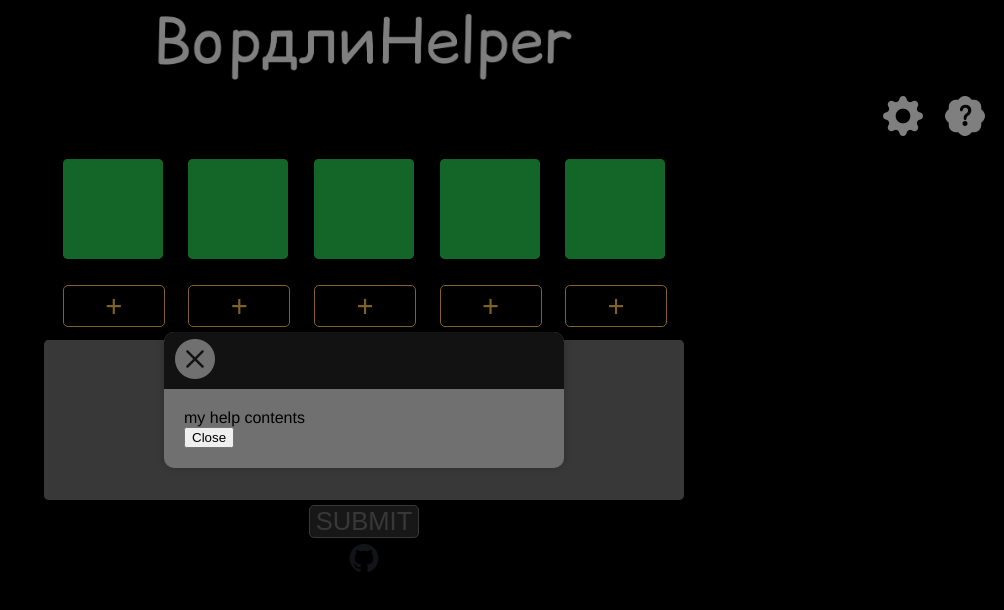
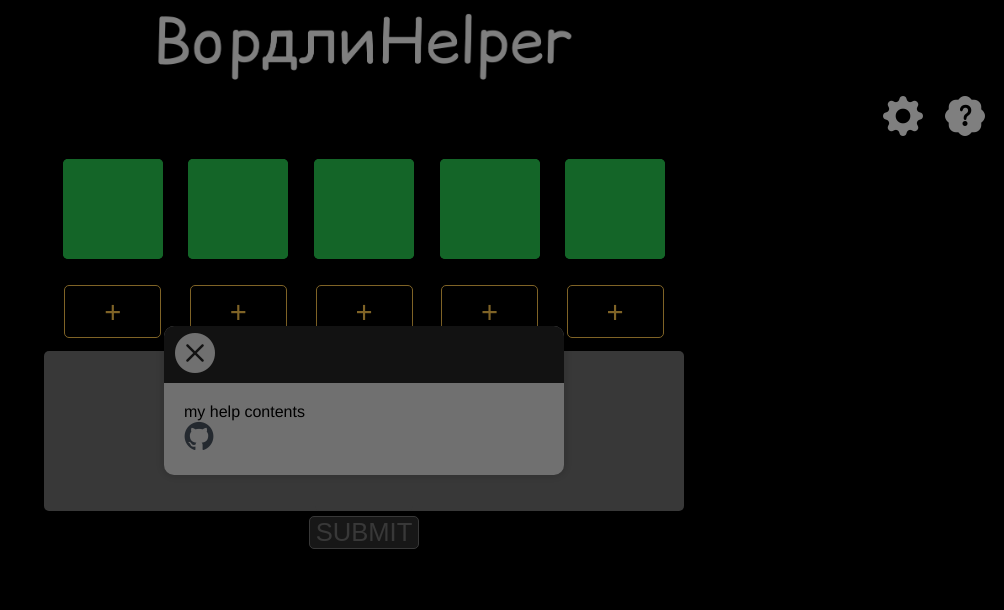
Before and after one commit to rorour/VordliHelper, a React (Create React App) app in the folder vordli-helper/: page / in a window 1280 px wide. Both pictures are taken after a click on the button 1240 px from the left and 117 px from the top of the page. Shown: the top 610 px of the page, without its empty margins (276-1280 px from the left). Built offline with nearby package versions, Linux system fonts and the light colour scheme.

Commit message:
yellowletters correct size

```diff
--- a/vordli-helper/src/App.css
+++ b/vordli-helper/src/App.css
@@ -34,7 +34,7 @@ body {
 .SearchButton {
 	background-color:#2F2F2F;
 	border-radius:5px;
-  font-size: clamp(10px, 2vw, 50px);
+  font-size: clamp(20px, 2vw, 50px);
 	display:inline-block;
 	cursor:pointer;
 	color: #707070;
@@ -48,6 +48,7 @@ body {
   align-items: center;
   border-radius: 5px;
   width: 100%;
+  max-width: 98px;
   height: 100%;
 }
 
@@ -58,8 +59,8 @@ body {
 
 .YellowLetter {
   background-color: #FEC64D;
-  width: 24vw;
-  max-width: 98px;
+  width: 25vw;
+  max-width: 100%;
   aspect-ratio: 1;
   border-radius: 5px;
   display: flex;
@@ -80,11 +81,11 @@ body {
 }
 
 .YellowLetterInput {
-  height: 40px;
-  width: 100%;
-  max-width: 100px;
+  height: 4vw;
+  width: 25vw;
+  max-width: 95%;
   border-radius: 5px;
-  font-size: 30px;
+  font-size: clamp(10px, 4vw, 30px);
   display: flex;
   justify-content: center;
   color: #FEC64D;
@@ -117,6 +118,7 @@ body {
   width: 25vw;
   max-width: 100px;
   margin: 1vw;
+  overflow: hidden;
 }
 
 .GreenLetters {
--- a/vordli-helper/src/Home.js
+++ b/vordli-helper/src/Home.js
@@ -1,6 +1,8 @@
 import 'bootstrap-icons/font/bootstrap-icons.css';
 import { GreenLetterInput, GrayLetterInput, LetterStack } from './LetterInput';
+import { Link } from 'react-router-dom'
 import { useEffect, useState } from 'react';
+import github_logo from './img/github_logo.png'
 import Modal from './Modal'
 
 const Home = () => {
@@ -188,7 +190,11 @@ const QueryBuilder = () => {
                 </Modal>
                 <Modal isOpen={isHelpModalOpen} onClose={() => setIsHelpModalOpen(false)}>
                     <div>my help contents</div>
-                    <button onClick={() => setIsHelpModalOpen(false)}>Close</button>
+                    <div>
+                        <Link to='https://github.com/rorour/VordliHelper/'>
+                            <img style={{height:"30px"}} src={github_logo} alt="GitHub" />
+                        </Link>
+                    </div>
                 </Modal>
                 <Modal isOpen={isSolutionModalOpen} onClose={() => setIsSolutionModalOpen(false)}>
                     <div className="SolutionScrollbox">
@@ -207,7 +213,6 @@ const QueryBuilder = () => {
                         <p>...</p>
                     )}
                     </div>
-                    <button onClick={() => setIsSolutionModalOpen(false)}>Close</button>
                 </Modal>
             </div>
             <div className="GreenLetters">
--- a/vordli-helper/src/Layout.js
+++ b/vordli-helper/src/Layout.js
@@ -1,5 +1,4 @@
 import { Link, Outlet } from 'react-router-dom'
-import github_logo from './img/github_logo.png'
 import vordli_logo from './img/vordli_logo.png'
 
 const Layout = () => {
@@ -27,9 +26,6 @@ const Header = () => {
 const Footer = () => {
     return (
         <div>
-            <Link to='https://github.com/rorour/VordliHelper/'>
-                <img style={{height:"30px"}} src={github_logo} alt="GitHub" />
-            </Link>
         </div>
      );
 }
```
